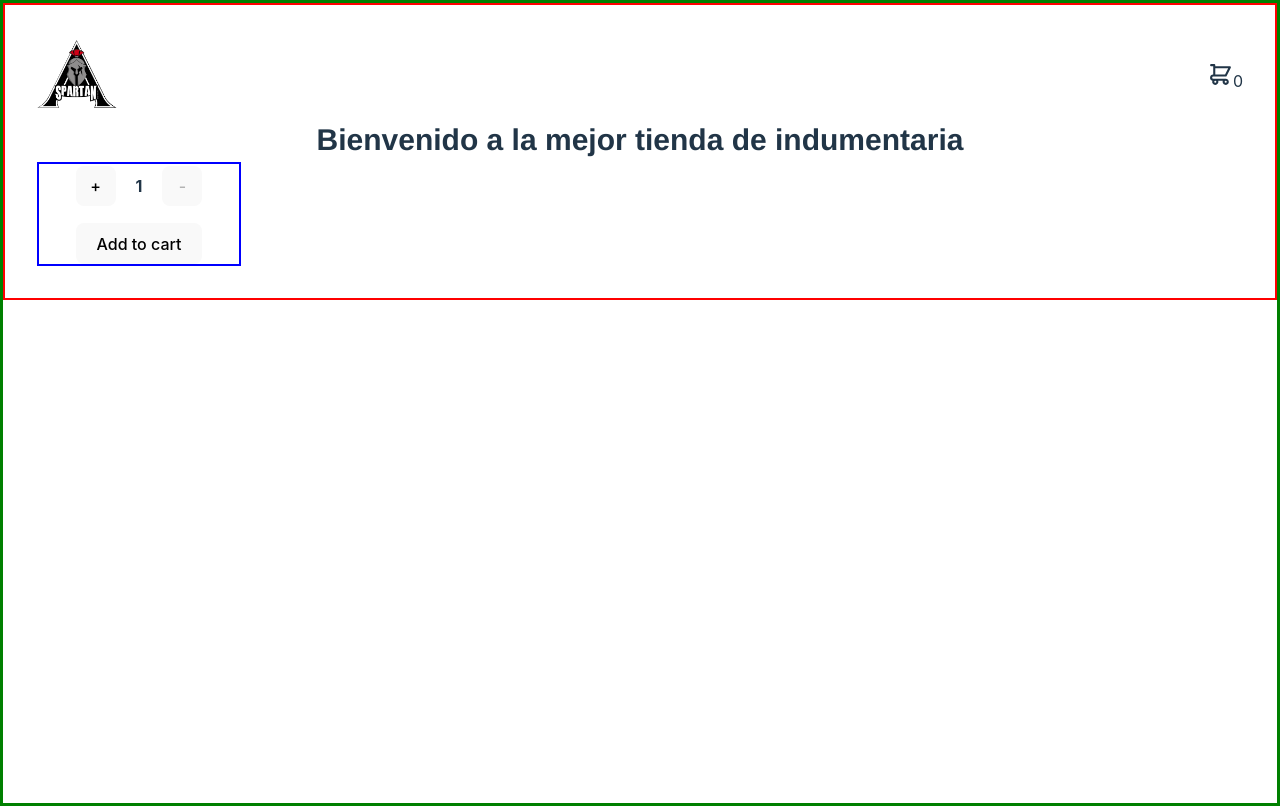
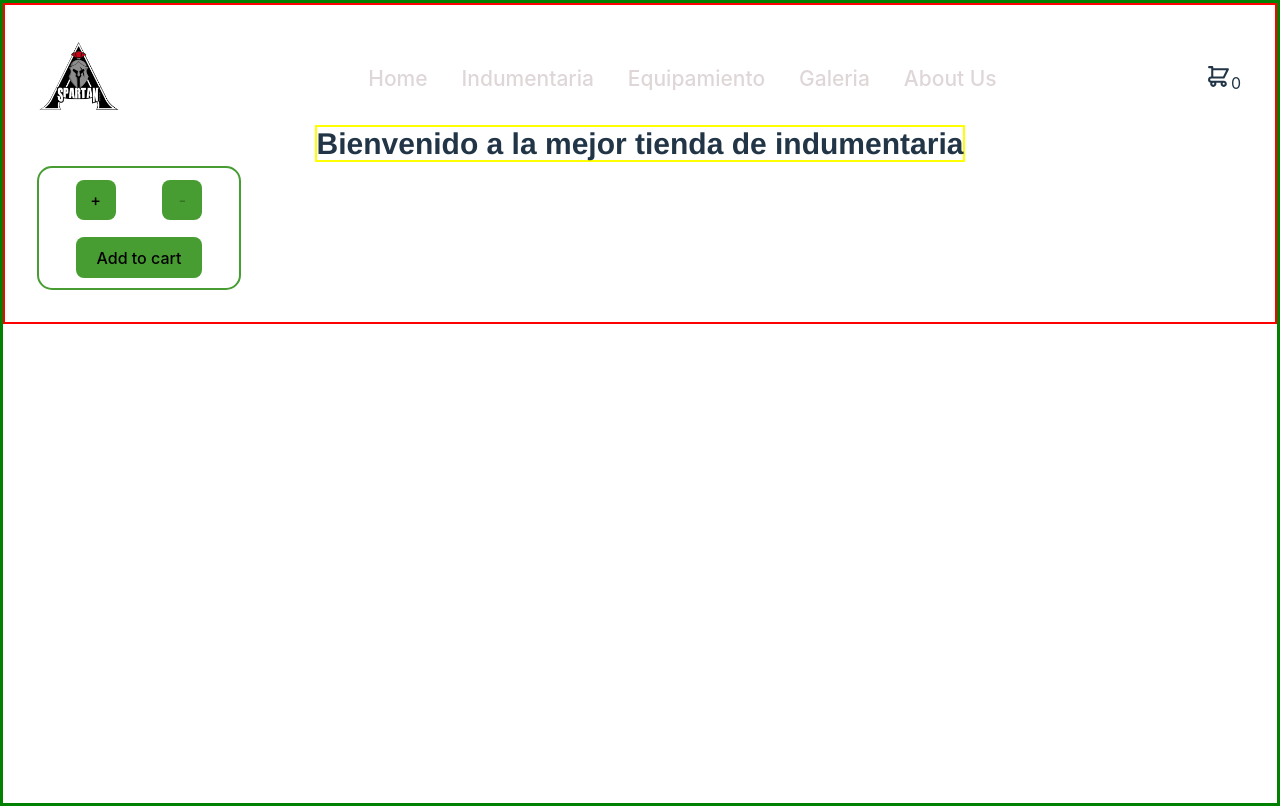
Before and after one commit to nicolasromani/Proyec-ReactCoderRomani, a React (Vite) app in the folder PreEntrega1-ROMANI/: page / in a window 1280 px wide. Built offline with nearby package versions, Linux system fonts and the light colour scheme.

Commit message:
arrelgos pre entrega

```diff
--- a/PreEntrega1-ROMANI/src/App.jsx
+++ b/PreEntrega1-ROMANI/src/App.jsx
@@ -1,5 +1,6 @@
 import NavBar from './Components/NavBar/NavBar'
 import ItemListContainer from './Components/ItemListContainer/ItemListContainer'
+import ItemCount from './Components/ItemCount/ItemCount'
 import './App.css'
 
 function App() {
@@ -8,6 +9,7 @@ function App() {
     <>
       <NavBar />
       <ItemListContainer greeting = {"Bienvenido a la mejor tienda de indumentaria"} />
+      <ItemCount stock = {10} onAdd = {(count) => console.log('Cantidad agregada ',count)}/>
     </>
   )
 }
--- a/PreEntrega1-ROMANI/src/Components/ItemCount/itemCount.module.css
+++ b/PreEntrega1-ROMANI/src/Components/ItemCount/itemCount.module.css
@@ -1,10 +1,12 @@
 .blockCart {
     width: 200px;
-    border: solid 2px blue;
+    height: 120px;
+    border: #479D31 solid 2px;
+    border-radius: 15px;
     display: flex;
     flex-direction: column;
     align-items: center;
-
+    justify-content: center;
 }
 .countButton {
     display: flex;
@@ -12,14 +14,18 @@
 }
 .countButton h4 {
     padding: 10px 20px;
+    color:white;
     margin: 0;
+
 }
 .countButton button {
     width: 40px;
     height: 40px;
     padding: 0;
     margin: 0;
+    background-color: #479D31;
 }
 .cartButton button {
+    background-color: #479D31;
     margin-top: 15px;
 }
--- a/PreEntrega1-ROMANI/src/Components/ItemListContainer/ItemListContainer.jsx
+++ b/PreEntrega1-ROMANI/src/Components/ItemListContainer/ItemListContainer.jsx
@@ -1,11 +1,9 @@
-import ItemCount from '../ItemCount/ItemCount'
 import { saludo } from './itemListContainer.module.css'
 
 export default function ItemListContainer({greeting}) {
   return (
     <div>
         <span className = {saludo} > {greeting} </span>
-    <ItemCount stock = {10} onAdd = {(count) => console.log('Cantidad agregada ',count)}/>
     </div>
   )
 }
--- a/PreEntrega1-ROMANI/src/Components/ItemListContainer/itemListContainer.module.css
+++ b/PreEntrega1-ROMANI/src/Components/ItemListContainer/itemListContainer.module.css
@@ -2,4 +2,5 @@
     font-size: 30px;
     font-weight: bold;
     font-family: 'Franklin Gothic Medium', 'Arial Narrow', Arial, sans-serif;
+    border: solid 2px yellow;
 }
--- a/PreEntrega1-ROMANI/src/Components/NavBar/navBar.module.css
+++ b/PreEntrega1-ROMANI/src/Components/NavBar/navBar.module.css
@@ -6,6 +6,7 @@
     display: flex;
     justify-content: space-between;
     align-items: center;
+    border: solid 2px white;
 }
 .menuList {
     display: flex;
@@ -14,10 +15,30 @@
     list-style: none;
 }
 .menuList li a {
-    padding: 10px 15px;
+    padding: 10px 2px;
     margin: 0 15px;
+    color: rgb(223, 215, 215);
+    position: relative;
+    font-size: 21px;
+}
+.menuList li a::after {
+    content: "";
+    position: absolute;
+    width: 100%;
+    height: 4px;
+    bottom: 0;
+    left: 0;
+    background-color: #479D31;
+    transform: scaleX(0);
+    transform-origin: bottom right ;
+    transition: transform 0.3s ease-out;
+}
+.menuList li a:hover::after {
+    transform: scaleX(1);
+    transform-origin: bottom left;
+}
+.menuList li a:hover {
     color: white;
-    font-size: 21px;
 }
 .icon {
     width: 25px;
```
Also changed, not shown: PreEntrega1-ROMANI/src/asyncMock.jsx (+9 -1 lines).
